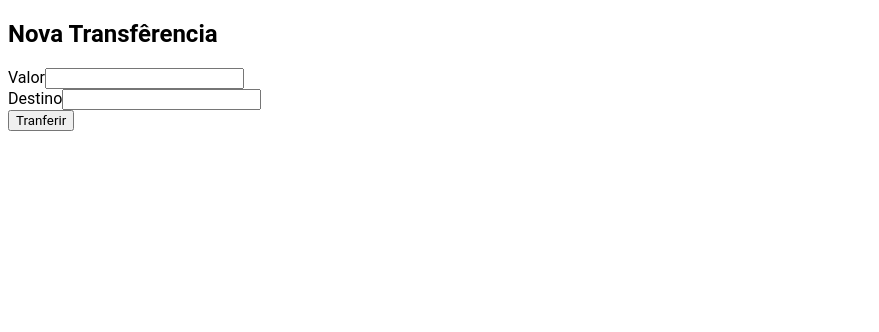
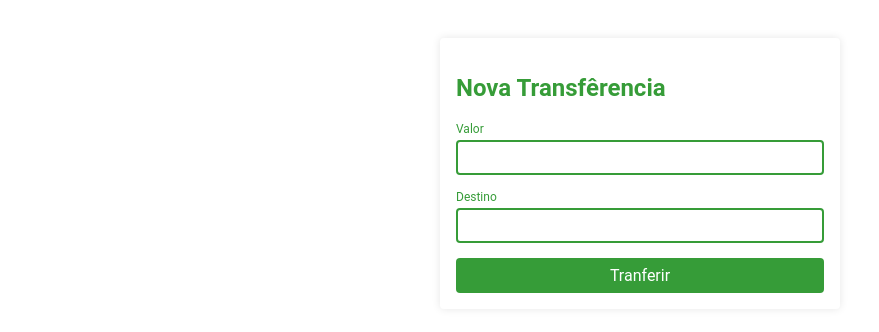
Before and after one commit to ediwaldoneto/trilha-alura-angular, an Angular app: page / in a window 1280 px wide. Shown: the top 332 px of the page, without its empty margins (0-879 px from the left). Built offline with nearby package versions, Linux system fonts and the light colour scheme.

Commit message:
Estilizando formulario

```diff
--- a/src/app/app-nova-transferencia/app-nova-transferencia.component.html
+++ b/src/app/app-nova-transferencia/app-nova-transferencia.component.html
@@ -1,14 +1,20 @@
-<form>
-  <h2> Nova Transfêrencia</h2>
+<section class="container">
+<form class="formulario">
+  <h2 class="formulario__titulo"> Nova Transfêrencia</h2>
 
-  <div>
-    <label for= "valor" >Valor</label>
-    <input id="valor" type="text">
+  <div class="form-field">
+    <label class="form-field__label" for= "valor" >Valor</label>
+    <input class="form-field__input" id="valor" type="text">
   </div>
 
-  <div>
-    <label for= "desgtino" >Destino</label>
-    <input id="destino" type="text">
+  <div class="form-field">
+    <label class="form-field__label" for= "desgtino" >Destino</label>
+    <input class="form-field__input" id="destino" type="text">
+
   </div>
-  <button>Tranferir</button>
+  <div class="botao-wrapper">
+    <button class="botao">Tranferir</button>
+  </div>
+
   </form>
+</section>
```
